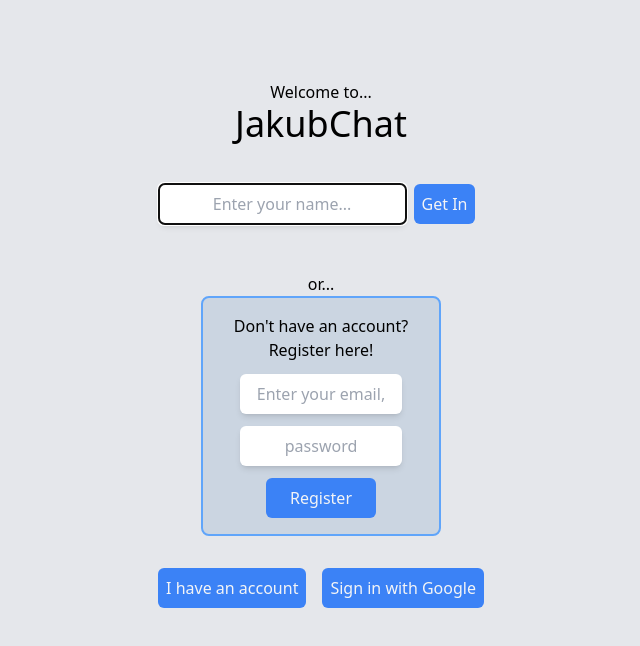
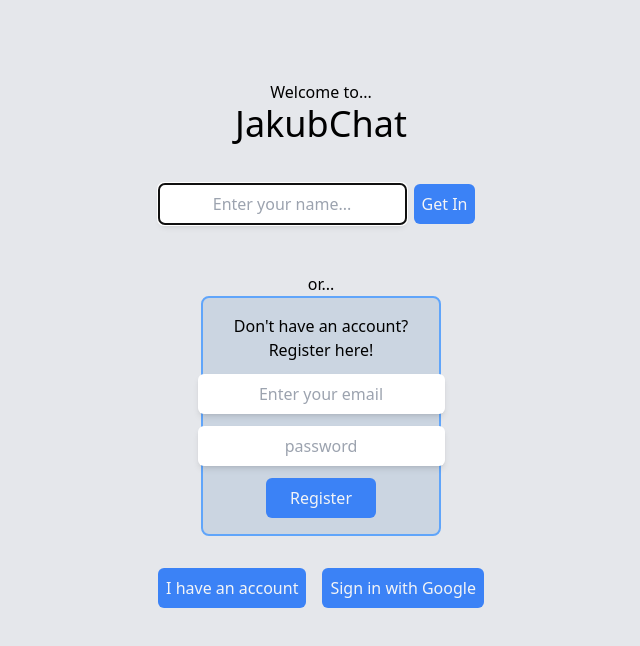
Before and after one commit to pecet3/amber-chat, a React (Vite) app: page / in a window 1280 px wide. Shown: the top 646 px of the page, without its empty margins (319-959 px from the left). Built offline with nearby package versions, Linux system fonts and the light colour scheme; no server answers; what prettier-plugin-tailwindcss would draw is missing.

Commit message:
implemented updateProfile to register

```diff
--- a/src/components/Auth/Register.tsx
+++ b/src/components/Auth/Register.tsx
@@ -1,15 +1,22 @@
 import React from "react";
 import { auth } from "../../firebase-config";
-import { createUserWithEmailAndPassword } from "firebase/auth";
+import {
+  createUserWithEmailAndPassword,
+  updateProfile,
+  User,
+} from "firebase/auth";
 import Cookies from "universal-cookie";
-import { IAuth, TLoginData } from "./index";
+import Context, { TContext } from "../../ChatContext";
 const cookies = new Cookies();
 
-export const Register: React.FC<IAuth> = ({ setAuthTrue }) => {
-  const [registerInput, setRegisterInput] = React.useState<TLoginData>({
+export const Register: React.FC = () => {
+  const [registerInput, setRegisterInput] = React.useState({
     email: "",
     password: "",
+    name: "",
   });
+  const { setIsAuth, user, setUser } = React.useContext(Context) as TContext;
+  const [isClicked, setIsClicked] = React.useState(false);
 
   const registerOnChange = (e: React.ChangeEvent<HTMLInputElement>): void => {
     setRegisterInput({
@@ -25,41 +32,85 @@ export const Register: React.FC<IAuth> = ({ setAuthTrue }) => {
         registerInput.email,
         registerInput.password
       );
-      setAuthTrue(true);
       cookies.set("auth-token", result.user.refreshToken);
+      setUser(result.user);
+    } catch (err) {
+      alert(err);
+    }
+  };
+
+  const updateDisplayName = async () => {
+    try {
+      updateProfile(auth.currentUser as User, {
+        displayName: registerInput.name,
+      });
+      setIsAuth(true);
     } catch (err) {
       alert(err);
     }
   };
 
   return (
+    <>
+      {!isClicked ? (
+        <form
+          className="form"
+          onSubmit={(e) => {
+            e.preventDefault();
+            register();
+            setIsClicked(
+              (prev) =>
+                (prev =
+                  registerInput.email && registerInput.password !== ""
+                    ? true
+                    : false)
+            );
+          }}
+        >
+          <legend>Don't have an account? Register here!</legend>
+          <input
+            type="text"
+            className="inputElement"
+            name="email"
+            value={registerInput.email}
+            placeholder="Enter your email"
+            onChange={registerOnChange}
+          />
+          <input
+            type="password"
+            name="password"
+            className="inputElement"
+            value={registerInput.password}
+            placeholder="password"
+            onChange={registerOnChange}
+          />
+
+          <button className="submitButton px-6">Register</button>
+        </form>
+      ) : (
         <form
           className="m-auto flex max-w-[240px] flex-col
         items-center gap-3 rounded-lg border-2
          border-blue-400 bg-slate-300 p-2 py-4"
           onSubmit={(e) => {
             e.preventDefault();
-        register();
+            updateDisplayName();
+            setIsClicked(false);
           }}
         >
-      <legend>Don't have an account? Register here!</legend>
           <input
             type="text"
-        className="max-w-[162px] rounded-md p-2 text-center shadow-md"
-        name="email"
-        value={registerInput.email}
-        placeholder="Enter your email,"
+            className="inputElement"
+            name="name"
+            maxLength={16}
+            value={registerInput.name}
+            placeholder="Enter your name"
             onChange={registerOnChange}
           />
-      <input
-        type="password"
-        name="password"
-        className="max-w-[162px] rounded-md p-2 text-center shadow-md"
-        value={registerInput.password}
-        placeholder="password"
-        onChange={registerOnChange}
-      />
-      <button className="submitButton px-6">Register</button>
+
+          <button className="submitButton px-6">Get In</button>
         </form>
+      )}
+    </>
   );
 };
```
Lines whose indentation alone changed are shown as unchanged.
